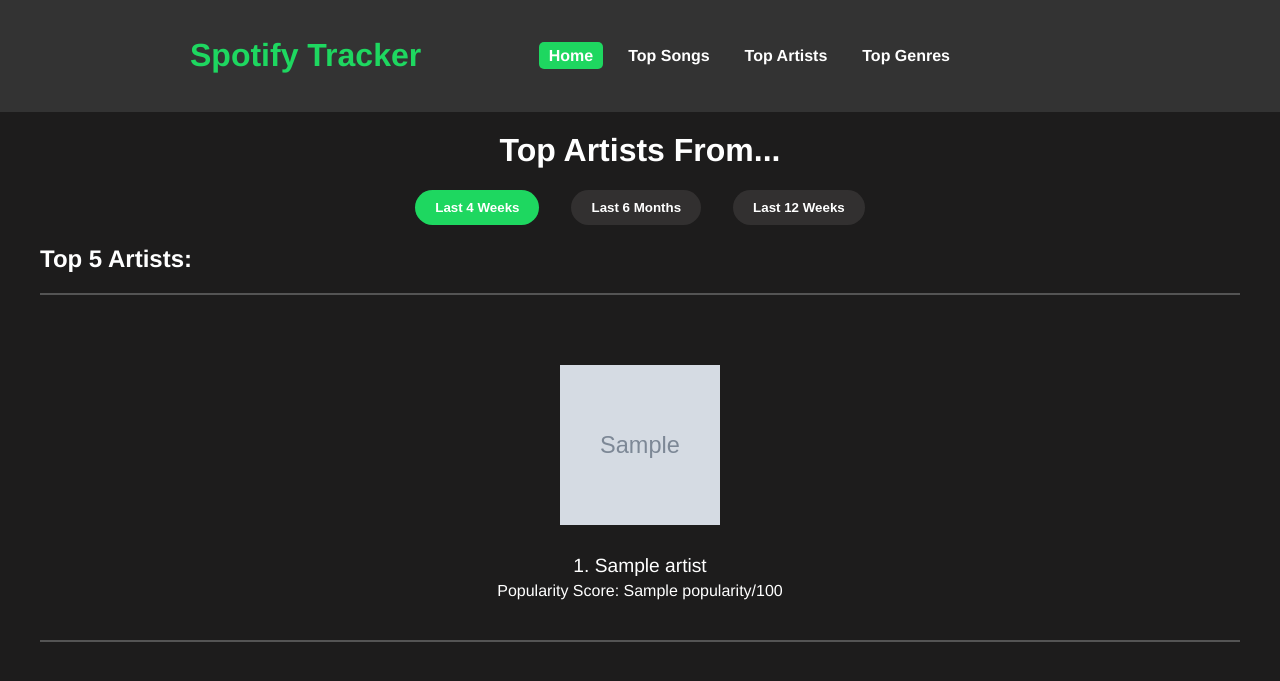
After one commit to vinson099/SpotifyTracker, a Flask app: template templates/top_artists.html in a window 1280 px wide. The commit adds this page. Shown: the top 681 px of the page. Run offline with Flask 3, Linux system fonts and the light colour scheme; the template is opened without the code that fills it: most values are stand-ins (such as "Sample title", 1, 10 or a date in 2020); grey boxes marked "Sample" are stand-in pictures.

Commit message:
Started working on top_artist page, (top five artists), modified tablink width to be wider

```diff
--- a/app.py
+++ b/app.py
@@ -15,7 +15,10 @@
     short_term_tracks = helper.get_top_songs_short()
     medium_term_tracks = helper.get_top_songs_medium()
     long_term_tracks = helper.get_top_songs_long()
-    return render_template('top_songs.html', short_term_tracks=short_term_tracks, medium_term_tracks=medium_term_tracks, long_term_tracks=long_term_tracks)
+    return render_template('top_songs.html',
+                           short_term_tracks=short_term_tracks,
+                           medium_term_tracks=medium_term_tracks,
+                           long_term_tracks=long_term_tracks)
 
 
 # Route for the Top Songs page
@@ -24,12 +27,21 @@
     short_term_tracks = helper.get_top_songs_short()
     medium_term_tracks = helper.get_top_songs_medium()
     long_term_tracks = helper.get_top_songs_long()
-    return render_template('top_songs.html', short_term_tracks=short_term_tracks, medium_term_tracks=medium_term_tracks, long_term_tracks=long_term_tracks)
+    return render_template('top_songs.html',
+                           short_term_tracks=short_term_tracks,
+                           medium_term_tracks=medium_term_tracks,
+                           long_term_tracks=long_term_tracks)
 
 # Route for the Top Artists page
-@app.route('/top-artists')
+@app.route('/top_artists')
 def top_artists():
-    return render_template('top_artists.html')
+    short_term_artists = helper.get_top_artists_short()
+    medium_term_artists = helper.get_top_artists_medium()
+    long_term_artists = helper.get_top_artists_long()
+    return render_template('top_artists.html',
+                           short_term_artists=short_term_artists,
+                           medium_term_artists=medium_term_artists,
+                           long_term_artists=long_term_artists)
 
 # Route for the Top Genres page
 @app.route('/top-genres')
--- a/helper.py
+++ b/helper.py
@@ -64,7 +64,7 @@
     d = [None] * 50
 
     for i, item in enumerate(top_artists['items']):
-        d[i] = item['name']
+        d[i] = item
 
     return d
 
@@ -73,7 +73,7 @@
     d = [None] * 50
 
     for i, item in enumerate(top_artists['items']):
-        d[i] = item['name']
+        d[i] = item
 
     return d
 
@@ -82,7 +82,7 @@
     d = [None] * 50
 
     for i, item in enumerate(top_artists['items']):
-        d[i] = item['name']
+        d[i] = item
 
     return d
 
--- /dev/null
+++ b/static/styles/top_artists.css
@@ -0,0 +1,81 @@
+.page-title {
+    text-align: center;
+    margin-top: 20px;
+}
+
+.tabs {
+    display: flex;
+    justify-content: center; /* Center the tabs */
+    margin-bottom: 20px; /* Add some space below the tabs */
+    padding: 0 2rem; /* Add some padding to the tabs */
+}
+
+.tablink {
+    background-color: rgb(50, 48, 48);
+    border: none;
+    padding: 10px 20px;
+    cursor: pointer;
+    margin: 0 1rem; /* Add some space between the buttons */
+    border-radius: 30px;
+    color:#ffffff;
+    font-weight: bolder;
+}
+
+.tablink.active {
+    background-color: #1ED760;
+}
+
+.header2 {
+    color: #ffffff;
+    margin-top: 20px;
+    width: 100%;
+    max-width: 75rem; /* Matches .top_five max-width */
+    margin-left: auto; /* Center-aligns horizontally */
+    margin-right: auto; /* Center-aligns horizontally */
+    text-align: left; /* Align text to the left */
+}
+
+.top-five {
+    display: flex;
+    justify-content: center;
+    flex-wrap: nowrap;
+    overflow-x: auto;
+    margin-top: 20px;
+    border-top: 2px solid #545454;
+    border-bottom: 2px solid #545454;
+    width: 100%;
+    max-width: 75rem; /* Matches .header2 max-width */
+    margin-left: auto; /* Center-aligns horizontally */
+    margin-right: auto; /* Center-aligns horizontally */
+}
+
+.artist {
+    display: flex;
+    flex-direction: column;
+    align-items: center;
+    margin: 10px;
+}
+
+.artist-image {
+    padding-top: 30px;
+    width: 160px; /* Set the width of the artist image */
+    height: 160px; /* Set the height of the artist image */
+    object-fit: cover; /* Crop the image instead of stretching it */
+    margin: 30px auto 10px; /* Center and add symmetrical spacing */
+}
+
+.artist-name {
+    font-size: 1.2rem;
+    color: #ffffff;
+    text-align: center;
+    padding-bottom: 0px;
+    margin-bottom: 5px;
+}
+
+.artist-popularity {
+    font-size: 1rem;
+    color: #ffffff;
+    text-align: center;
+    margin: 0;
+    padding-bottom: 30px;
+}
--- a/templates/base.html
+++ b/templates/base.html
@@ -15,7 +15,7 @@
             <ul class="nav-tabs">
                 <li><a href="/" class="active">Home</a></li>
                 <li><a href="/top_songs">Top Songs</a></li>
-                <li><a href="/Top Artists">Top Artists</a></li>
+                <li><a href="/top_artists">Top Artists</a></li>
                 <li><a href="/Social">Top Genres</a></li>
             </ul>
         </nav>
--- /dev/null
+++ b/templates/top_artists.html
@@ -0,0 +1,81 @@
+{% extends 'base.html' %}
+
+{% block content %}
+<!DOCTYPE html>
+<html lang="en">
+<head>
+    <title>Top Artists</title>
+    <link rel="stylesheet" href="{{ url_for('static', filename='styles/top_artists.css') }}">
+</head>
+<body>
+    <h1 class = "page-title">Top Artists From...</h1>
+    <div class="tabs">
+        <button class="tablink" onclick="openTab(event, 'ShortTerm')">Last 4 Weeks</button>
+        <button class="tablink" onclick="openTab(event, 'MediumTerm')">Last 6 Months</button>
+        <button class="tablink" onclick="openTab(event, 'LongTerm')">Last 12 Weeks</button>
+    </div>
+
+
+
+    <div id="ShortTerm" class="tabcontent">
+        <h2 class="header2">Top 5 Artists:</h2>
+        <div class="top-five"> <!-- Container for the top 5 artists -->
+            {% for artist in short_term_artists[:5] %}  <!-- Slice the list to get top 5 artists -->
+            <div class="artist"> <!-- Display image, ranking, name, and popularity score in a column -->
+                <img src="{{ artist.images[0].url }}" alt="{{ artist.name }} artist image" class="artist-image" loading="lazy">
+                <p class="artist-name">{{ loop.index }}. {{ artist.name }}</p>
+                <p class="artist-popularity">Popularity Score: {{ artist.popularity }}/100</p>
+            </div>
+                {% endfor %}
+        </div>
+
+        <div class="artist-list"> <!-- Container for the rest of the artists -->
+    </div>
+
+    <div id="MediumTerm" class="tabcontent">
+        <h2 class="header2">Top 5 Artists:</h2>
+        <div class="top_five">
+            {% for artist in medium_term_artists[:5] %}
+            <div class="artist">
+                <img src="{{ artist.images[0].url }}" alt="{{ artist.name }} artist image" class="artist-image" loading="lazy">
+                <p class="artist-name">{{ loop.index }}. {{ artist.name }}</p>
+                <p class="artist-popularity">Popularity Score: {{ artist.popularity }}/100</p>
+            </div>
+                {% endfor %}
+            </div>
+    </div>
+
+    <div id="LongTerm" class="tabcontent">
+        <h2 class="header2">Top 5 Artists:</h2>
+        <div class="top_five">
+            {% for artist in long_term_artists[:5] %}
+            <div class="artist">
+                <img src="{{ artist.images[0].url }}" alt="{{ artist.name }} artist image" class="artist-image" loading="lazy">
+                <p class="artist-name">{{ loop.index }}. {{ artist.name }}</p>
+                <p class="artist-popularity">Popularity Score: {{ artist.popularity }}/100</p>
+            </div>
+                {% endfor %}
+            </div>
+    </div>
+
+    <script>
+        function openTab(evt, tabName) {
+            var i, tabcontent, tablinks;
+            tabcontent = document.getElementsByClassName("tabcontent");
+            for (i = 0; i < tabcontent.length; i++) {
+                tabcontent[i].style.display = "none";
+            }
+            tablinks = document.getElementsByClassName("tablink");
+            for (i = 0; i < tablinks.length; i++) {
+                tablinks[i].className = tablinks[i].className.replace(" active", "");
+            }
+            document.getElementById(tabName).style.display = "block";
+            evt.currentTarget.className += " active";
+        }
+
+        // Open the default tab
+        document.getElementsByClassName('tablink')[0].click();
+    </script>
+</body>
+</html>
+{% endblock %}
```
Also changed, not shown: static/styles/top_songs.css (+8 -6 lines).
